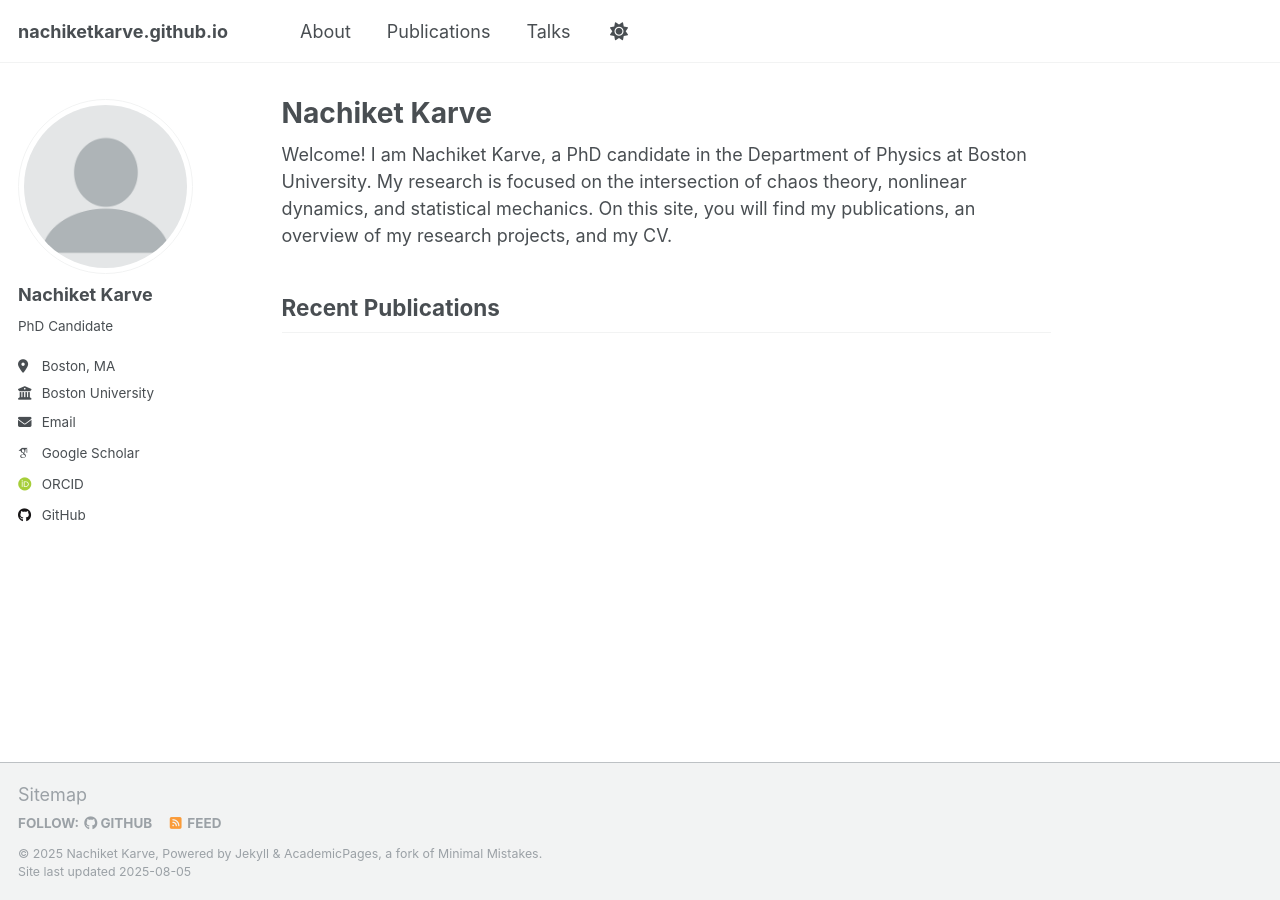
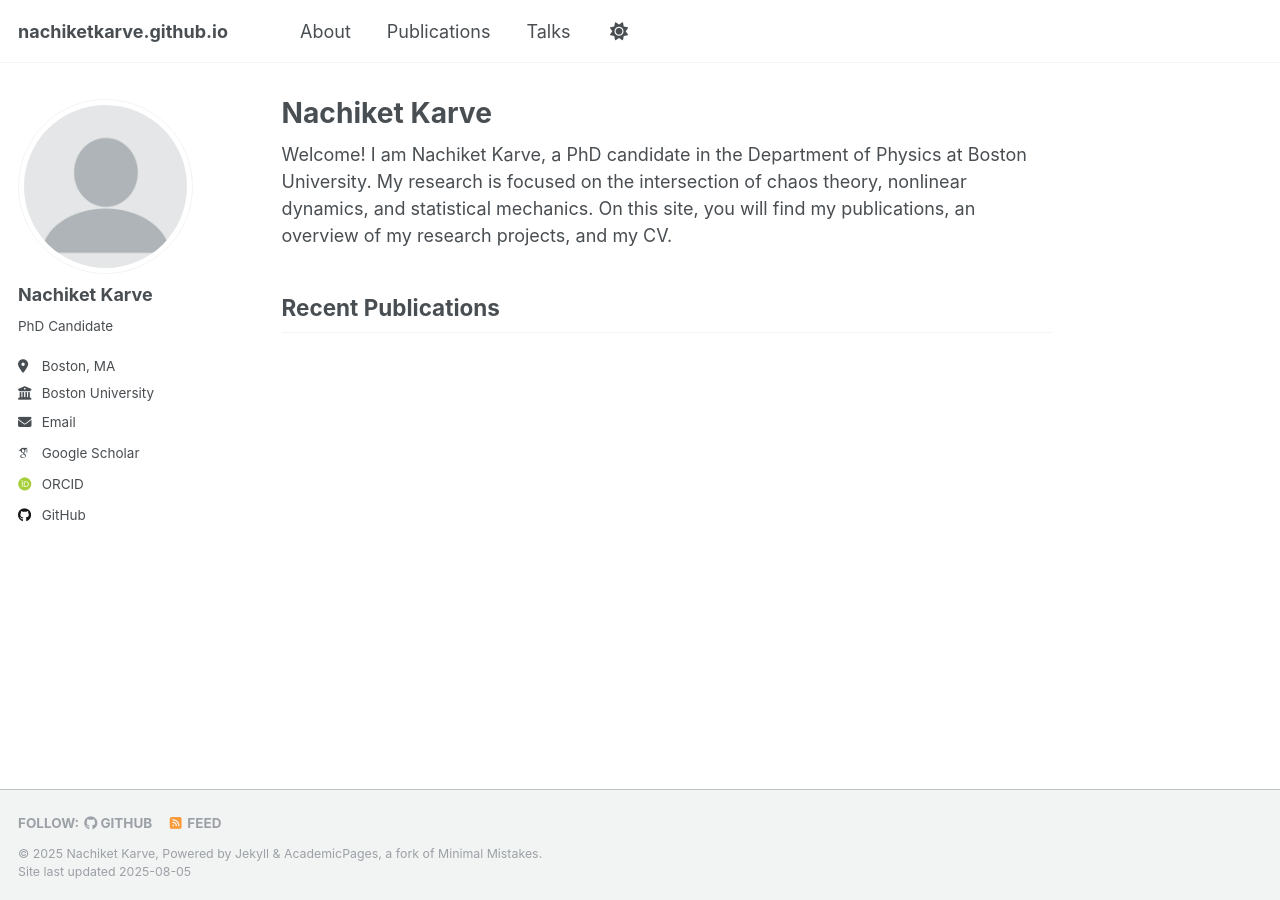
Before and after one commit to nachiketkarve/nachiketkarve.github.io, a Jekyll site: the page built from _pages/about.md, in a window 1280 px wide. Built offline with Jekyll 4.4.1, drawn with Linux system fonts in a browser that asks for light colours; some web fonts are replaced; a script that is not in the unit is left out.

Commit message:
Initial Commit

```diff
--- a/_config.yml
+++ b/_config.yml
@@ -306,7 +306,7 @@ plugins:
   - jekyll-feed
   - jekyll-gist
   - jekyll-paginate
-  #- jekyll-sitemap
+  - jekyll-sitemap
   - jekyll-redirect-from
   - jemoji
 
@@ -315,7 +315,7 @@ whitelist:
   - jekyll-feed
   - jekyll-gist
   - jekyll-paginate
-  #- jekyll-sitemap
+  - jekyll-sitemap
   - jekyll-redirect-from
   - jemoji
 
--- a/_layouts/default.html
+++ b/_layouts/default.html
@@ -20,7 +20,6 @@ layout: compress
 
     <div class="page__footer">
       <footer>
-        {% include footer/custom.html %}
         {% include footer.html %}
       </footer>
     </div>
```
